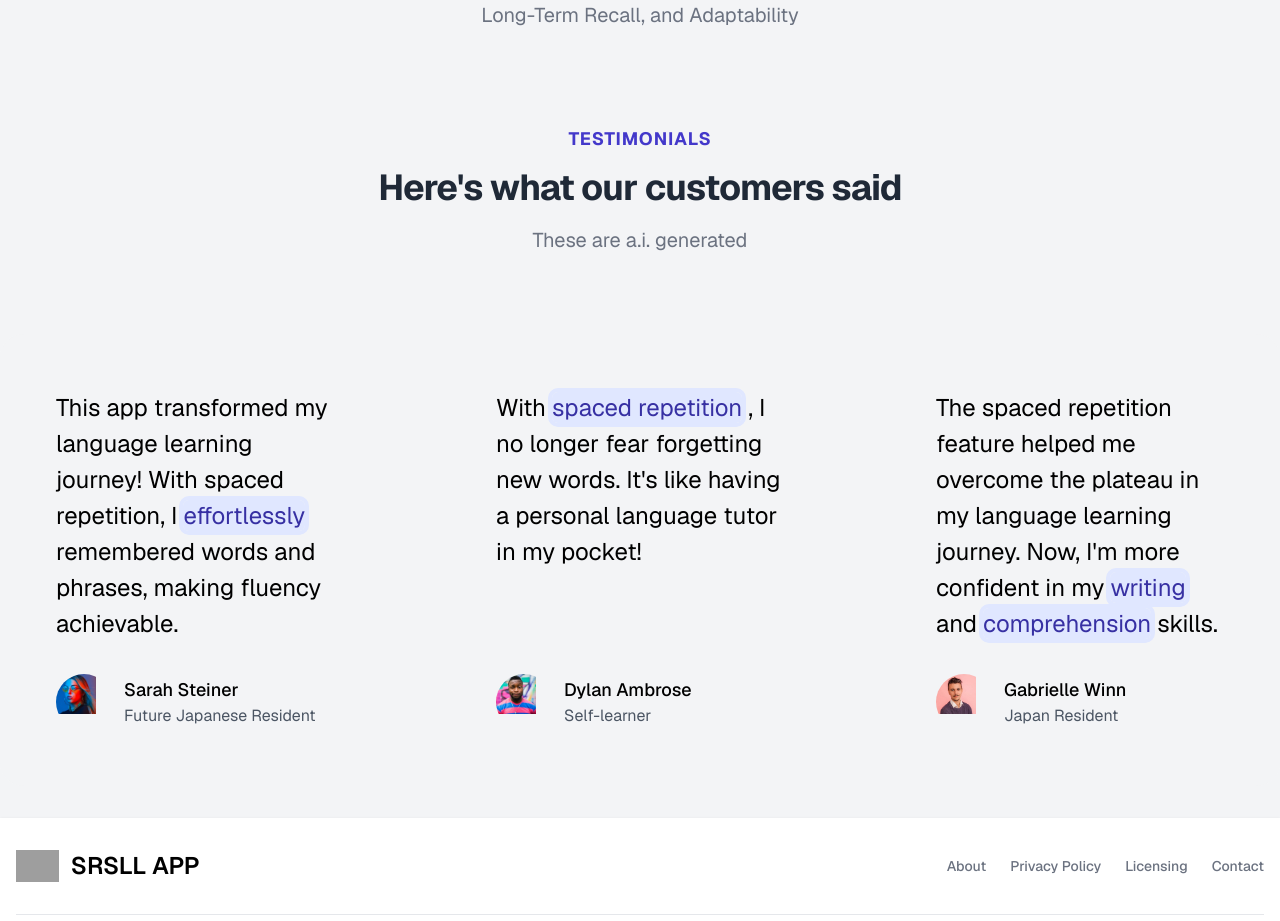
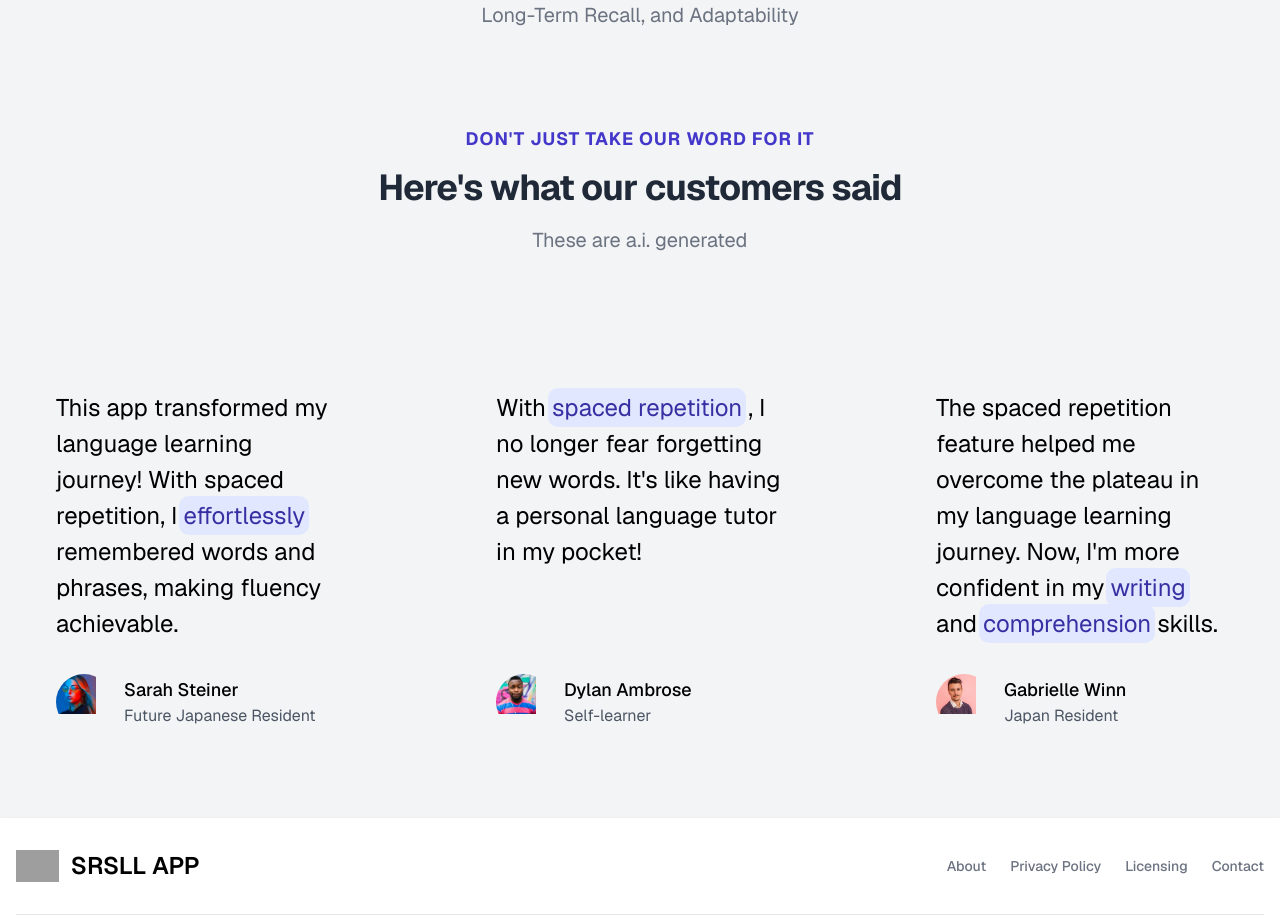
Before and after one commit to jervin8/csc530app, a Next.js app: page / in a window 1280 px wide. Shown: the part 867-1788 px from the top of the page. Built offline with nearby package versions, Linux system fonts and the light colour scheme; no server answers; grey boxes are pictures that could not be loaded.

Commit message:
Update page.tsx

```diff
--- a/app/page.tsx
+++ b/app/page.tsx
@@ -23,7 +23,7 @@ export default function Landing() {
       </SectionTitle>
       <Video />
       */}
-      <SectionTitle pretitle="Testimonials" title="Here's what our customers said">
+      <SectionTitle pretitle="Don't just take our word for it" title="Here's what our customers said">
         These are a.i. generated
       </SectionTitle>
       <Testimonials />
```
